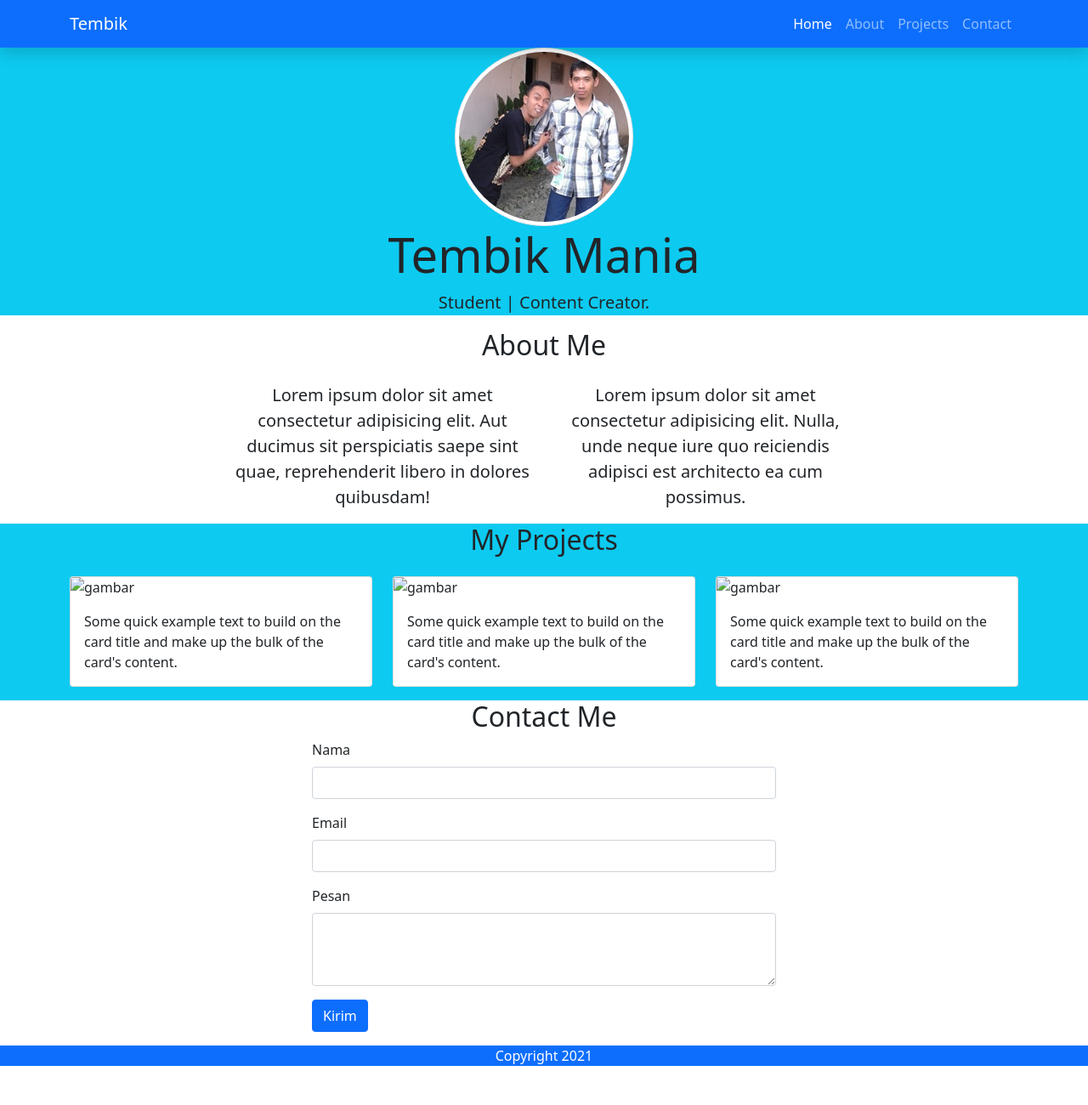
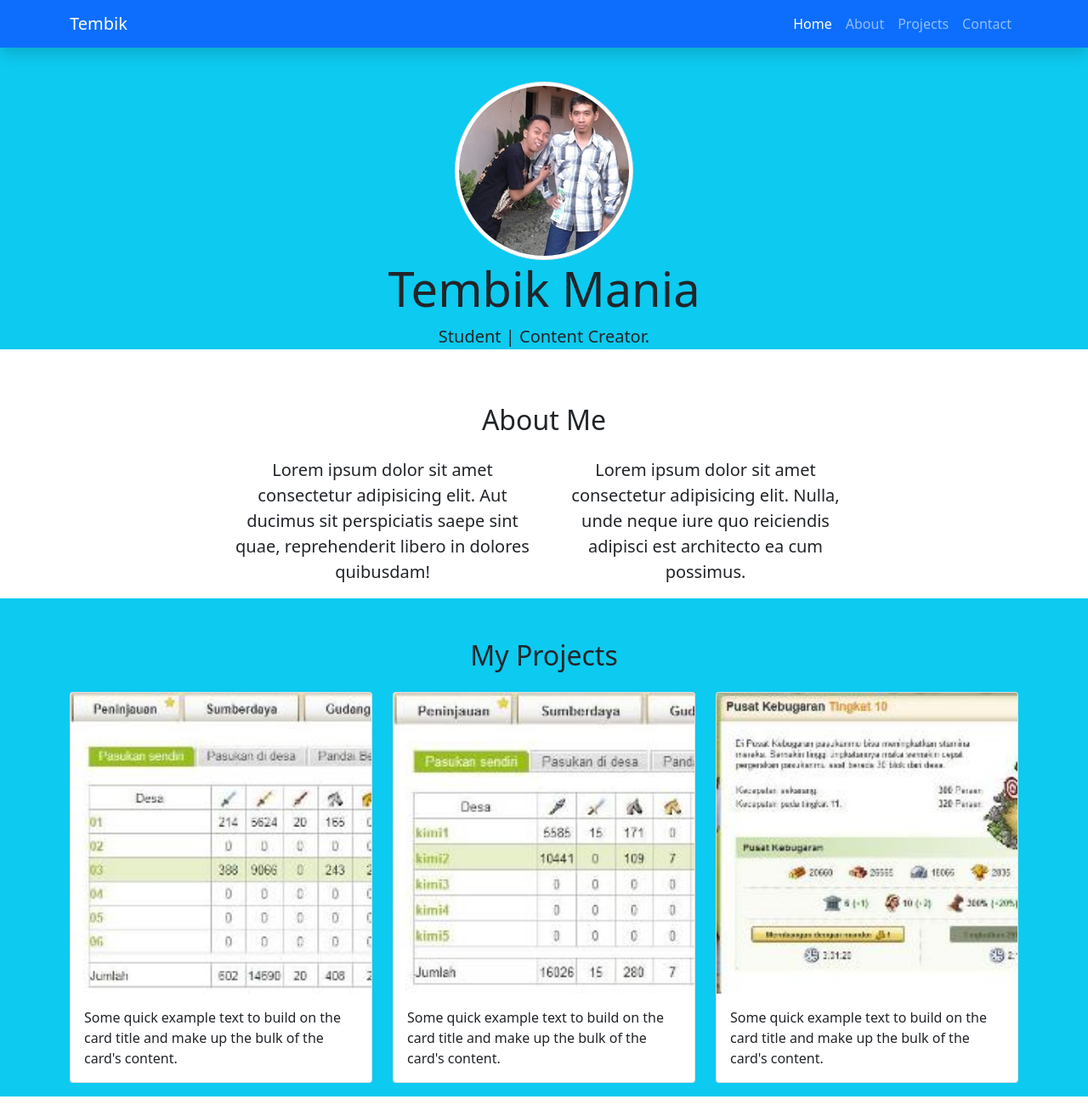
Before and after one commit to tembik/coba-github-editor, a plain HTML site: page index.html in a window 1280 px wide. Shown: the top 1300 px of the page at 85% size. Before the commit the page ends 1270 px from the top, so only its background shows below. Drawn offline with nearby package versions, Linux system fonts and the light colour scheme.

Commit message:
menambah gambar

```diff
--- a/index.html
+++ b/index.html
@@ -10,12 +10,15 @@
   <link href="https://cdn.jsdelivr.net/npm/bootstrap@5.1.3/dist/css/bootstrap.min.css" rel="stylesheet"
     integrity="sha384-1BmE4kWBq78iYhFldvKuhfTAU6auU8tT94WrHftjDbrCEXSU1oBoqyl2QvZ6jIW3" crossorigin="anonymous">
 
+  <!-- Bootstrap Icons -->
+  <link rel="stylesheet" href="https://cdn.jsdelivr.net/npm/bootstrap-icons@1.7.2/font/bootstrap-icons.css">
+
   <title>Latihan membuat portfolio web</title>
 </head>
 
-<body>
+<body id="home">
   <!--   Navbar   -->
-  <nav class="navbar navbar-expand-lg navbar-dark bg-primary shadow">
+  <nav class="navbar navbar-expand-lg navbar-dark bg-primary shadow fixed-top">
     <div class="container">
       <a class="navbar-brand" href="#">Tembik</a>
       <button class="navbar-toggler" type="button" data-bs-toggle="collapse" data-bs-target="#navbarNav"
@@ -25,16 +28,16 @@
       <div class="collapse navbar-collapse" id="navbarNav">
         <ul class="navbar-nav ms-auto">
           <li class="nav-item">
-            <a class="nav-link active" aria-current="page" href="#">Home</a>
+            <a class="nav-link active" aria-current="page" href="#home">Home</a>
           </li>
           <li class="nav-item">
-            <a class="nav-link" href="#">About</a>
+            <a class="nav-link" href="#about">About</a>
           </li>
           <li class="nav-item">
-            <a class="nav-link" href="#">Projects</a>
+            <a class="nav-link" href="#projects">Projects</a>
           </li>
           <li class="nav-item">
-            <a class="nav-link" href="#">Contact</a>
+            <a class="nav-link" href="#contact">Contact</a>
           </li>
         </ul>
       </div>
@@ -42,7 +45,7 @@
   </nav>
   <!--   Akhir Navbar   -->
   <!--   jumbotron   -->
-  <section class="jumbotron text-center bg-info">
+  <section class="jumbotron text-center bg-info pt-5 mt-5">
     <img src="img/poto.jpg" alt="gambar" class="rounded-circle img-thumbnail">
     <h1 class="display-4">Tembik Mania</h1>
     <p class="lead">Student | Content Creator.</p <svg xmlns="http://www.w3.org/2000/svg" viewBox="0 0 1440 320">
@@ -52,7 +55,7 @@
   </section>
   <!--   akhir jumbotron
 <!-- About -->
-  <section id="about">
+  <section id="about" class="pt-5">
     <div class="container">
       <div class="row text-center mb-3">
         <div class="col">
@@ -73,7 +76,7 @@
   </section>
   <!--  Akhir About  -->
   <!--  Projects  -->
-  <section id="projects" class="bg-info">
+  <section id="projects" class="bg-info pt-5">
     <div class="container">
       <div class="row text-center mb-3">
         <div class="col">
@@ -83,7 +86,7 @@
       <div class="row">
         <div class="col-md-4 mb-3">
           <div class="card">
-            <img src="img/nama.jpg" class="card-img-top" alt="gambar">
+            <img src="img/project1.JPG" class="card-img-top" alt="gambar">
             <div class="card-body">
               <p class="card-text">Some quick example text to build on the card title and make up the bulk of the card's
                 content.</p>
@@ -92,7 +95,7 @@
         </div>
         <div class="col-md-4 mb-3">
           <div class="card">
-            <img src="img/nama.jpg" class="card-img-top" alt="gambar">
+            <img src="img/project2.JPG" class="card-img-top" alt="gambar">
             <div class="card-body">
               <p class="card-text">Some quick example text to build on the card title and make up the bulk of the card's
                 content.</p>
@@ -101,7 +104,7 @@
         </div>
         <div class="col-md-4 mb-3">
           <div class="card">
-            <img src="img/nama.jpg" class="card-img-top" alt="gambar">
+            <img src="img/project3.JPG" class="card-img-top" alt="gambar">
             <div class="card-body">
               <p class="card-text">Some quick example text to build on the card title and make up the bulk of the card's
                 content.</p>
@@ -113,7 +116,7 @@
   </section>
   <!--  Akhir Projects  -->
   <!--  Contact  -->
-  <section id="contact">
+  <section id="contact" class="pt-5">
     <div class="container">
       <div class="row text-center">
         <div class="col">
@@ -144,7 +147,7 @@
   <!--  Akhir Contact  -->
   <!--  Footer  -->
   <footer class="bg-primary text-white text-center">
-    <p>Copyright 2021</p>
+    <p>Lorem ipsum dolor sit, amet consectetur adipisicing elit. Obcaecati, neque. <i class="bi bi-heart-fill text-danger"></i></p>
   </footer>
   <!--  Akhir Footer  -->
 
```
Also changed, not shown: img/project1.JPG (added), img/project2.JPG (added), img/project3.JPG (added).
